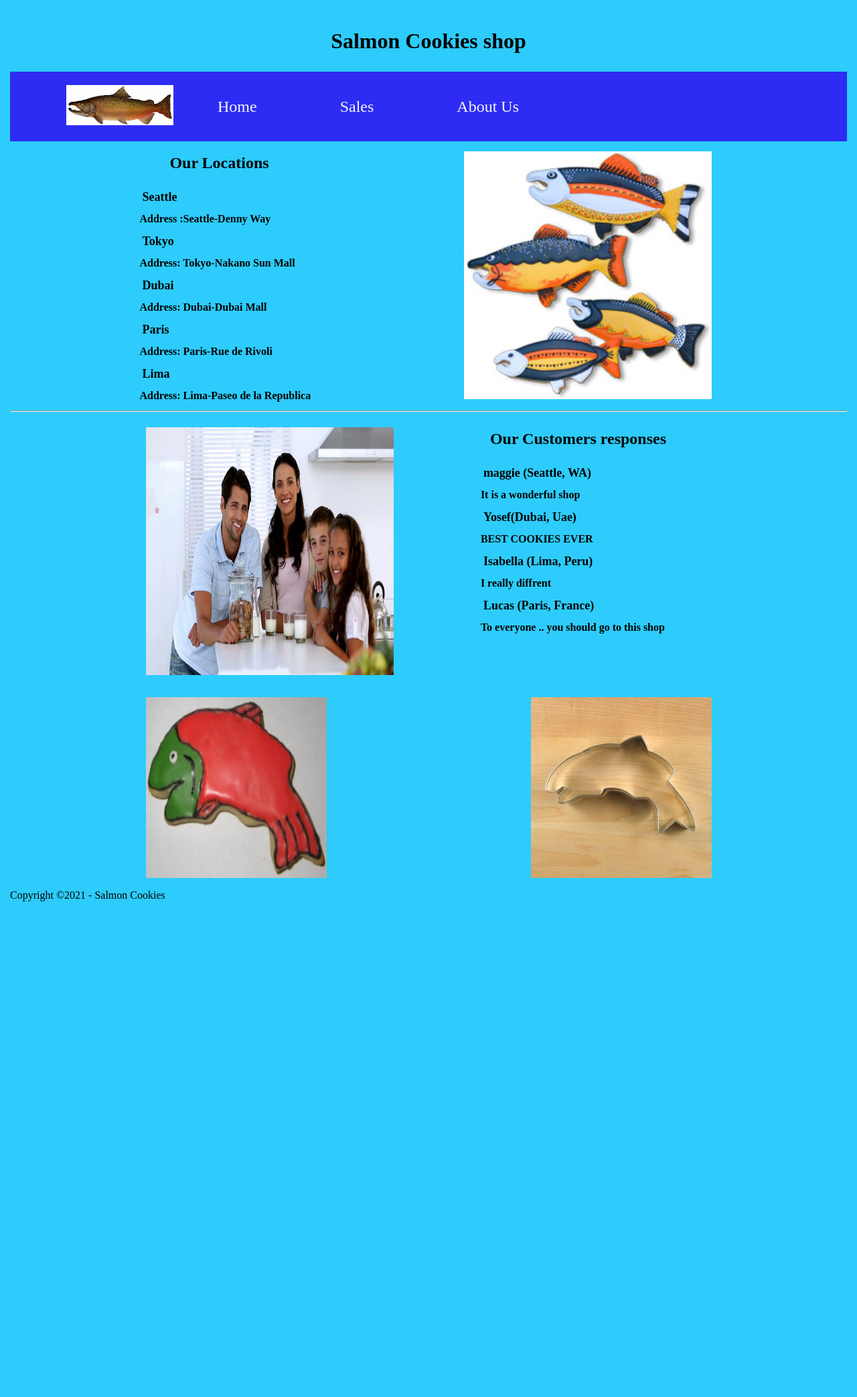
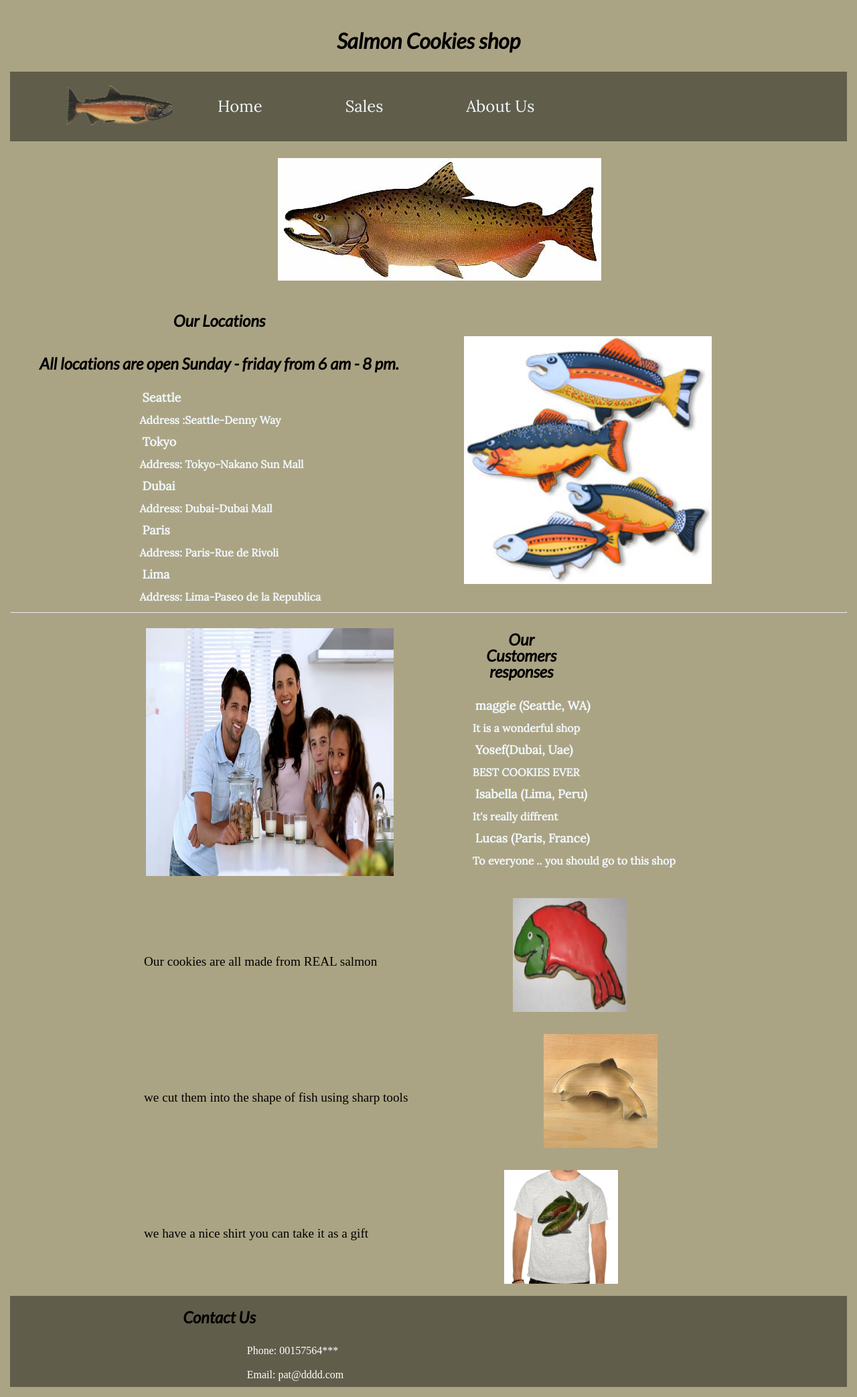
Before and after one commit to yahialabeeb/cookie-stand, a plain HTML site: page index.html in a window 1280 px wide. Shown: the whole page at 67% size. Before the commit the page ends 1360 px from the top, so only its background shows below. Drawn offline with Linux system fonts and the light colour scheme.

Commit message:
final edit

```diff
--- a/css/style.css
+++ b/css/style.css
@@ -1,18 +1,21 @@
 table, th, td {
     border: 1px solid black;
+    font-family: 'Open Sans', sans-serif;
   }
 h1{
   font-size: xx-large;
   font-weight: bolder;
   text-align: center;
   padding: 30px 20px;
-  background-color: #2DCCFC;
+  font-family: 'Lato', sans-serif;
+  background-color: #E0D7AD;
 }
 h2{
   font-size: x-large;
   font-weight: bolder;
-  text-align: center;
+  /* text-align: center; */
   padding: 20px 15px;
+  font-family: 'Lato', sans-serif;
 
 }
 p{
@@ -26,9 +29,34 @@ ul{
   font-weight: bolder;
   padding: 15px 10px;
 
+
 }
 a{
   text-decoration: none;
-  color: black
-  ;
+  color: aliceblue;
 }
+body{
+  background-color: #FAF1C8;
+}
+header nav {
+  background-color:#615D4B;
+  }
+
+header nav ul li {
+      display: inline-block;
+      padding: 40px 60px;
+      font-size: x-large;
+      font-family: 'Lora', serif;
+      color: aliceblue;
+
+}
+#fromjs table {
+  background-color:#e6dfc3;
+  margin: 25px;
+}
+#addlocation , label{
+  padding: 20px;
+}
+ #addlocation input{
+  margin: 5px;
+}
--- a/css/styleindex.css
+++ b/css/styleindex.css
@@ -7,23 +7,22 @@ h1 {
     font-weight: bolder;
     text-align: center;
     padding: 30px 20px;
-    background-color: #2DCCFC;
+    font-family: 'Lato', sans-serif;
 }
-article h2{
+ h2{
     font-size: x-large;
     font-weight: bolder;
     width: 50%;
     text-align: center;
     padding:20px 20px;
+    font-family: 'Lato', sans-serif;
 }
   body {
-
-        font-family: 'Benne', serif;
         padding: 15px;
-        background-color: #2DCCFC;
+        background-color: #ABA484;
     }
    header nav {
-    background-color:#2E2CF2;
+    background-color:#615D4B;
     }
 
   header nav img{
@@ -38,7 +37,13 @@ header nav ul li {
         display: inline-block;
         padding: 40px 60px;
         font-size: x-large;
-
+        font-family: 'Lora', serif;
+        color: aliceblue;
+}
+#one {
+image-rendering: auto;
+margin-left: 30%;
+padding: 25px;
 }
 a{
 color: aliceblue;
@@ -47,13 +52,22 @@ color: aliceblue;
 a:hover{
     color: black;
 }
-
+h3{
+    font-size: x-large;
+    font-weight: bolder;
+    width: 50%;
+    text-align: center;
+    padding:20px 20px;
+    font-family: 'Lato', sans-serif;
+}
 article dl dt {
     padding: 10px;
     font-size: large;
     font-weight: bold;
     width: 50%;
     margin-left: 15%;
+    font-family: 'Lora', serif;
+    color: aliceblue;
 }
 article dl dd {
     padding: 6px;
@@ -61,6 +75,8 @@ article dl dd {
     font-weight: bold;
     width: 50%;
     margin-left: 15%;
+    font-family: 'Lora', serif;
+    color: aliceblue;
 
 }
 #fish{
@@ -69,6 +85,7 @@ article dl dd {
     padding: 15px;
     float: right;
     margin-right: 15%;
+    margin-top: 40px;
 }
 #cust {
     float: right;
@@ -78,17 +95,22 @@ article dl dd {
 nav dl dd{
     padding: 6px;
     font-size: medium;
+    font-family: 'Lora', serif;
+    color: aliceblue;
 }
 nav dl dt {
     padding: 10px;
     font-size: large;
-
+    font-family: 'Lora', serif;
+    color: aliceblue;
 }
 nav h2{
     font-size: x-large;
     font-weight: bolder;
     text-align: center;
     padding:20px 20px;
+    font-family: 'Lato', sans-serif;
+
 }
 #family{
     width: 400px;
@@ -96,16 +118,25 @@ nav h2{
     padding: 15px;
     margin-left: 15%;
 }
-#cutter{
-    width: 300px;
-    height: 300px;
-    padding: 15px;
-    float: right;
-    margin-right: 15%;
-}
-#frosted{
-    width: 300px;
-    height: 300px;
+section ul img{
+    width: 200px;
+    height: 200px;
     padding: 15px;
     margin-left: 15%;
 }
+section ul li
+{
+    font-size: larger;
+   margin: 100px 0px 0 200px;
+float: left;
+}
+
+footer{
+    background-color:#615D4B;
+}
+ footer ul li{
+    padding: 10px;
+     width: 45%;
+     margin: auto;
+     color: white;
+ }
--- a/index.html
+++ b/index.html
@@ -5,6 +5,12 @@
     <title>Salmon Cookies</title>
     <link rel="stylesheet" href="css\reset.css">
     <link rel="stylesheet" href="css\styleindex.css">
+    <link rel="preconnect" href="https://fonts.googleapis.com">
+    <link rel="preconnect" href="https://fonts.gstatic.com" crossorigin>
+    <link href="https://fonts.googleapis.com/css2?family=Lato:ital@1&display=swap" rel="stylesheet">
+    <link rel="preconnect" href="https://fonts.googleapis.com">
+    <link rel="preconnect" href="https://fonts.gstatic.com" crossorigin>
+    <link href="https://fonts.googleapis.com/css2?family=Lora&display=swap" rel="stylesheet">
 </head>
 
 <body>
@@ -13,14 +19,17 @@
             Salmon Cookies shop
         </h1>
         <nav>
-            <img src="imges/chinook.jpg" alt="logo" width="200" height="100">
+            <img src="imges/salmon.png" alt="logo" width="200" height="100">
+
             <ul>
                 <li><a href="index.html">Home</a></li>
                 <li><a href="html/salescopy.html">Sales</a></li>
                 <li><a href="html/aboutus.html">About Us</a></li>
+
             </ul>
+
         </nav>
-
+        <img src="imges/chinook.jpg" alt="first" id="one" >
     </header>
     <main>
         <img id="fish" src="imges/fish.jpg">
@@ -28,17 +37,25 @@
             <h2>
                 Our Locations
             </h2>
+            <h3>
+                All locations are open Sunday - friday from 6 am - 8 pm.
+                </h3>
             <dl>
                 <dt>Seattle</dt>
                 <dd>Address :Seattle-Denny Way </dd>
+
                 <dt>Tokyo</dt>
                 <dd>Address: Tokyo-Nakano Sun Mall</dd>
+
                 <dt>Dubai</dt>
                 <dd>Address: Dubai-Dubai Mall</dd>
+
                 <dt>Paris</dt>
                 <dd>Address: Paris-Rue de Rivoli</dd>
+
                 <dt>Lima</dt>
                 <dd>Address: Lima-Paseo de la Republica</dd>
+
             </dl>
             <hr>
         </article>
@@ -52,7 +69,7 @@
                 <dt>Yosef(Dubai, Uae)</dt>
                 <dd>BEST COOKIES EVER</dd>
                 <dt>Isabella (Lima, Peru)</dt>
-                <dd>I really diffrent</dd>
+                <dd>It's really diffrent</dd>
                 <dt>Lucas (Paris, France)</dt>
                 <dd>To everyone .. you should go to this shop</dd>
             </dl>
@@ -60,13 +77,25 @@
         </nav>
 
         <img id="family" src="imges/family.jpg">
-        <img id="cutter" src="imges/cutter.jpeg">
-
-        <img id="frosted" src="imges/frosted-cookie.jpg">
+<section>
+    <ul>
+        <img src="imges/frosted-cookie.jpg">
+        <li>Our cookies are all made from REAL salmon</li>
+        <br>
+        <img src="imges/cutter.jpeg">
+        <li>we cut them into the shape of fish using sharp tools</li>
+        <br>
+        <img src="imges/shirt.jpg">
+        <li>we have a nice shirt you can take it as a gift</li>
+</section>
 
     </main>
     <footer>
-        Copyright &copy;2021 - Salmon Cookies
+        <h2>Contact Us</h2>
+        <ul>
+        <li> Phone: 00157564*** </li>
+        <li> Email: pat@dddd.com</li>
+    </ul>
     </footer>
 
 
--- a/js/applab09.js
+++ b/js/applab09.js
@@ -32,7 +32,7 @@ function handledata(event) {
     const newlocat = event.target.locationField.value;
     const maxNew = parseInt(event.target.maxi.value);
     const minNew = parseInt(event.target.mini.value);
-    const avgNew = parseInt(event.target.avg.value);
+    const avgNew = Number(event.target.avg.value);
     City = new Location(newlocat, avgNew, maxNew, minNew);
     let deleted = tablehtml.rows.length - 1
     tablehtml.deleteRow(deleted)
```
Also changed, not shown: html/aboutus.html (+1 -1 lines), html/sales.html (deleted, +0 -39 lines), html/salescopy.html (+11 -3 lines), js/applab07.js (deleted, +0 -183 lines), imges/salmon.png (added), imges/shirt.jpg (added), 1 other file.
